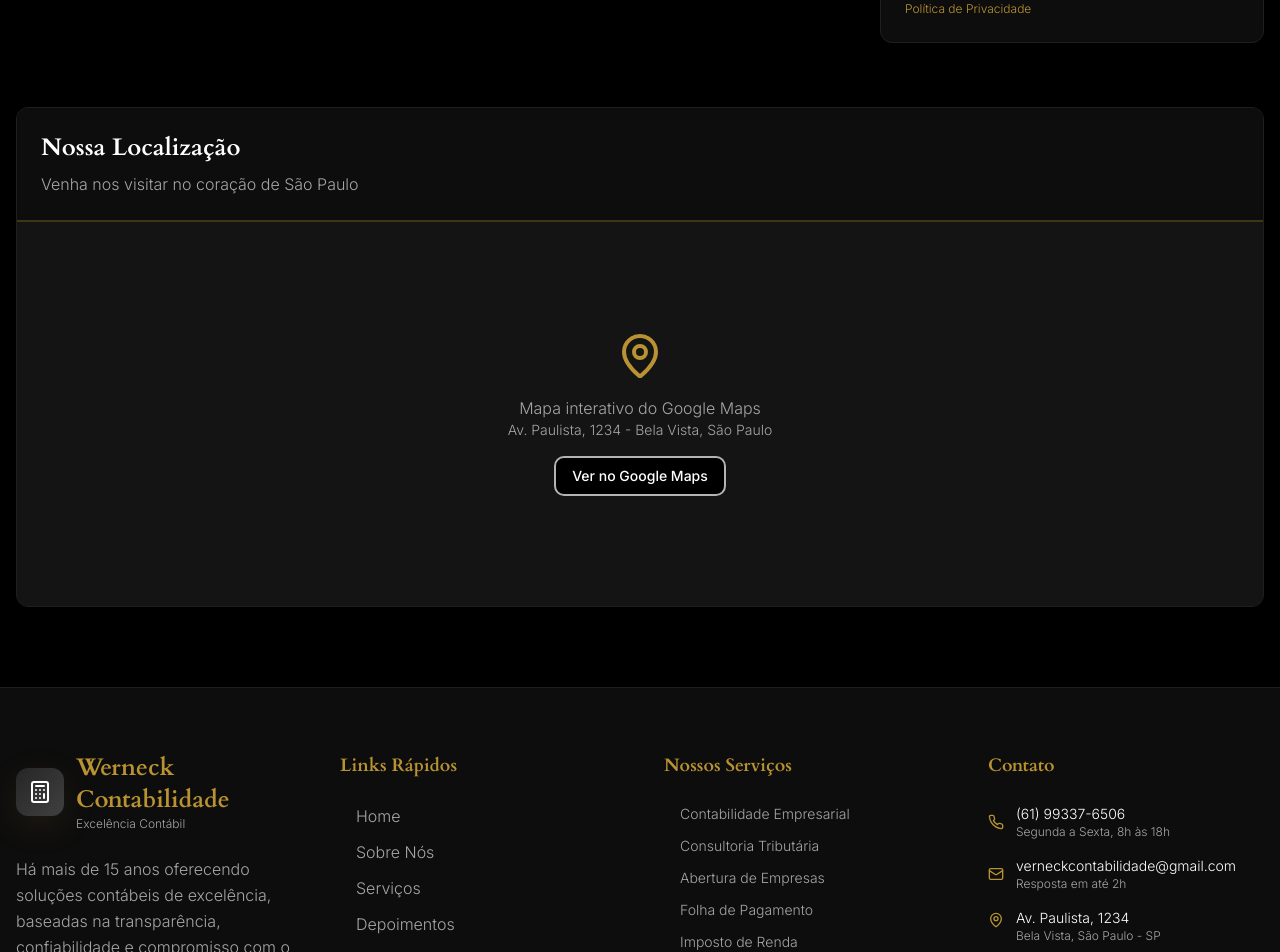
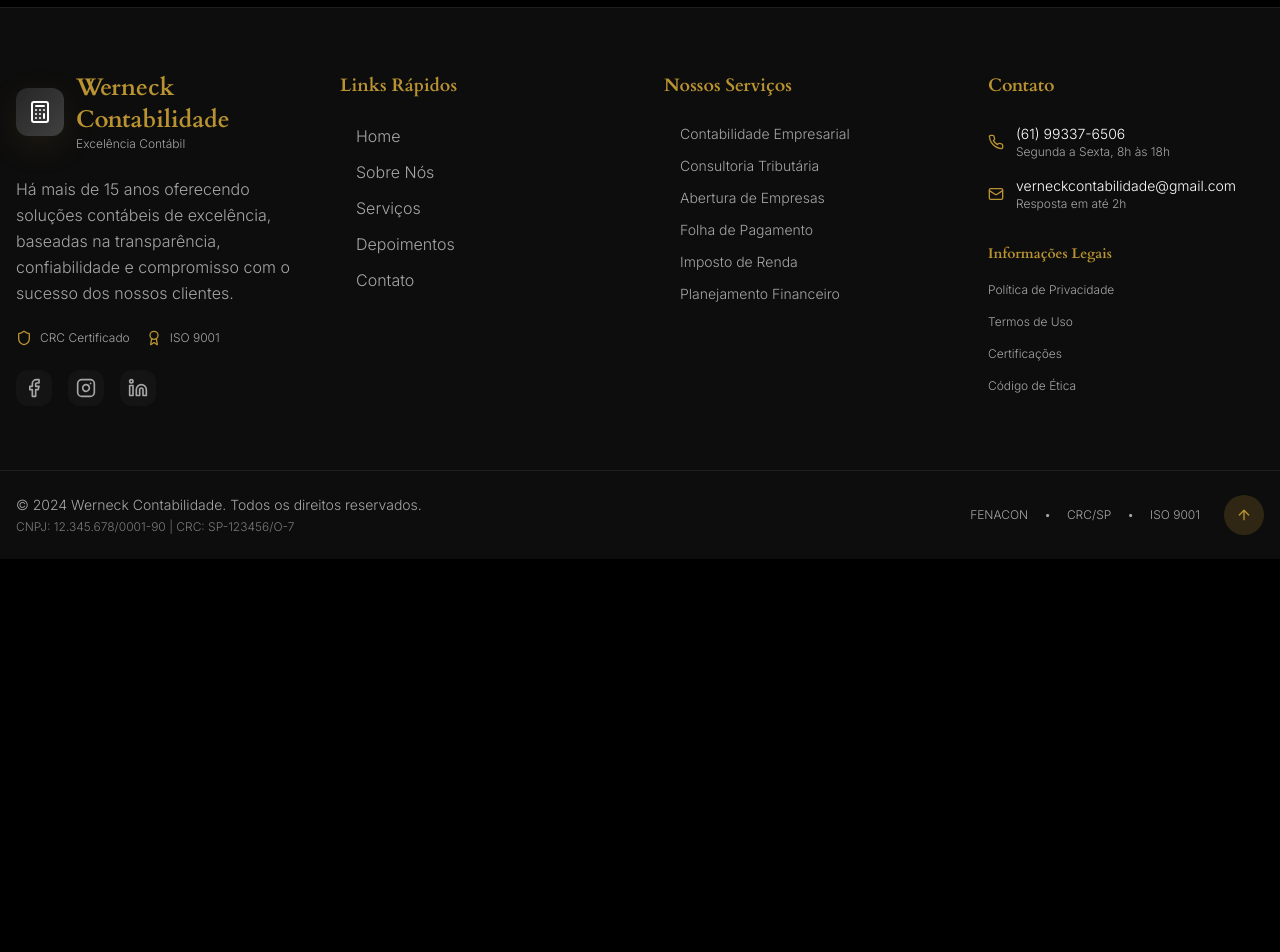
Before and after one commit to Carlos-Golldrine/gold-ledger-elegance-46849, a React (Vite) app: page / in a window 1280 px wide. Shown: the part 7860-8812 px from the top of the page. After the commit the page ends 8419 px from the top, so only its background shows below. Built offline with nearby package versions, Linux system fonts and the light colour scheme.

Commit message:
Remove location information

```diff
--- a/src/components/Contact.tsx
+++ b/src/components/Contact.tsx
@@ -56,12 +56,6 @@ const Contact = () => {
       title: "E-mail",
       details: ["verneckcontabilidade@gmail.com"],
       action: "mailto:verneckcontabilidade@gmail.com"
-    },
-    {
-      icon: <MapPin className="h-6 w-6" />,
-      title: "Endereço",
-      details: ["Av. Paulista, 1234 - Sala 567", "Bela Vista, São Paulo - SP"],
-      action: "https://maps.google.com"
     }
   ]
 
@@ -276,30 +270,6 @@ const Contact = () => {
             </div>
           </div>
         </div>
-
-        {/* Map Section */}
-        <div className="mt-16 animate-fade-in">
-          <div className="card-luxury overflow-hidden">
-            <div className="bg-card border-b-2 border-luxury-gold/30 p-6">
-              <h3 className="text-2xl font-bold text-foreground mb-2 font-cardo">Nossa Localização</h3>
-              <p className="text-muted-foreground">Venha nos visitar no coração de São Paulo</p>
-            </div>
-            <div className="h-96 bg-muted flex items-center justify-center">
-              <div className="text-center">
-                <MapPin className="h-12 w-12 text-luxury-gold mx-auto mb-4" />
-                <p className="text-muted-foreground">Mapa interativo do Google Maps</p>
-                <p className="text-sm text-muted-foreground">Av. Paulista, 1234 - Bela Vista, São Paulo</p>
-                <Button
-                  variant="outline"
-                  className="mt-4 border-2 border-luxury-silver hover:bg-luxury-silver/10"
-                  onClick={() => window.open('https://maps.google.com', '_blank')}
-                >
-                  Ver no Google Maps
-                </Button>
-              </div>
-            </div>
-          </div>
-        </div>
       </div>
     </section>
   )
--- a/src/components/Footer.tsx
+++ b/src/components/Footer.tsx
@@ -159,14 +159,6 @@ const Footer = () => {
                   <p className="text-xs text-muted-foreground">Resposta em até 2h</p>
                 </div>
               </div>
-
-              <div className="flex items-start space-x-3">
-                <MapPin className="h-4 w-4 text-luxury-gold flex-shrink-0 mt-1" />
-                <div>
-                  <p className="text-sm text-foreground">Av. Paulista, 1234</p>
-                  <p className="text-xs text-muted-foreground">Bela Vista, São Paulo - SP</p>
-                </div>
-              </div>
             </div>
 
             {/* Legal Links */}
```
